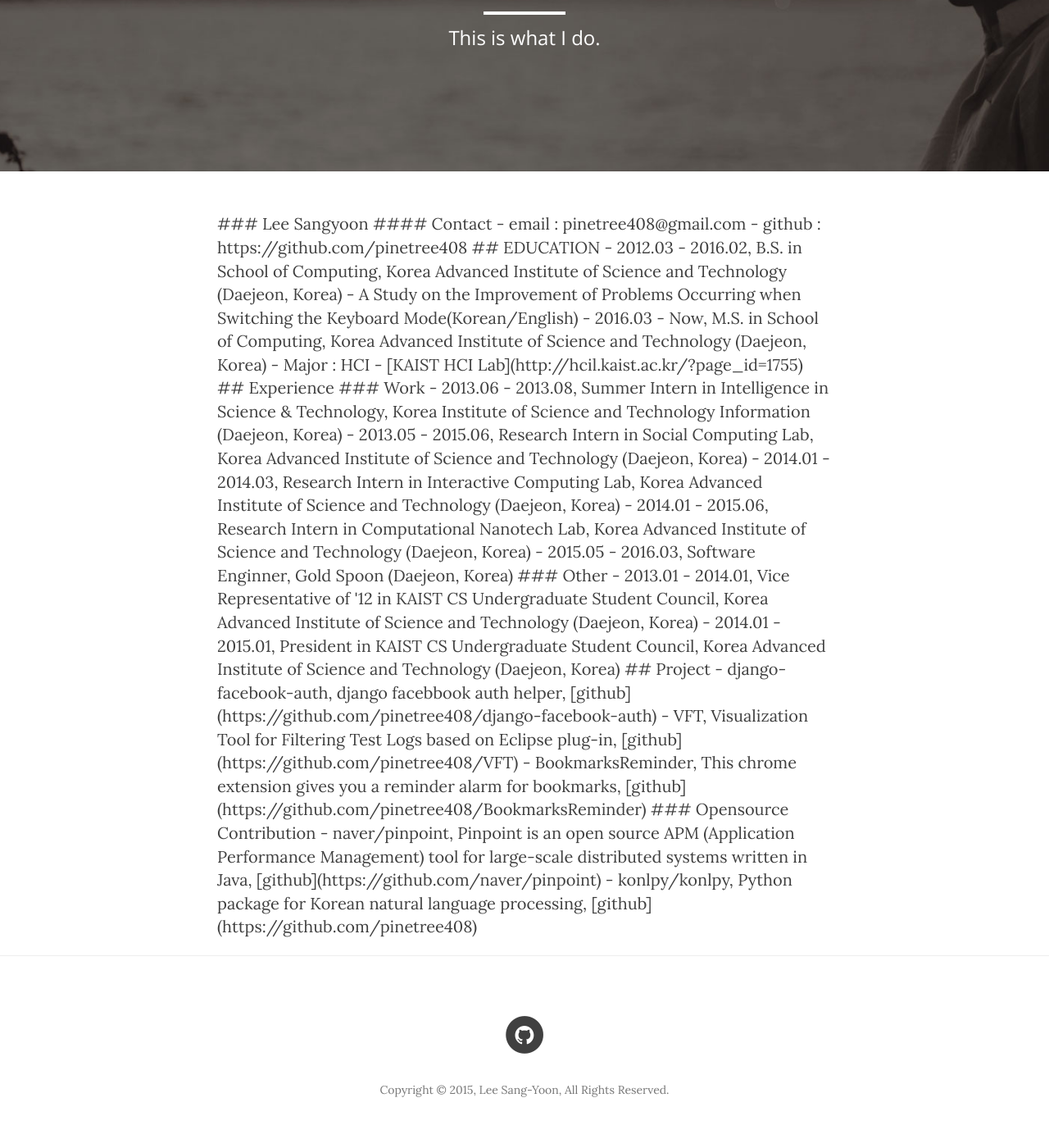
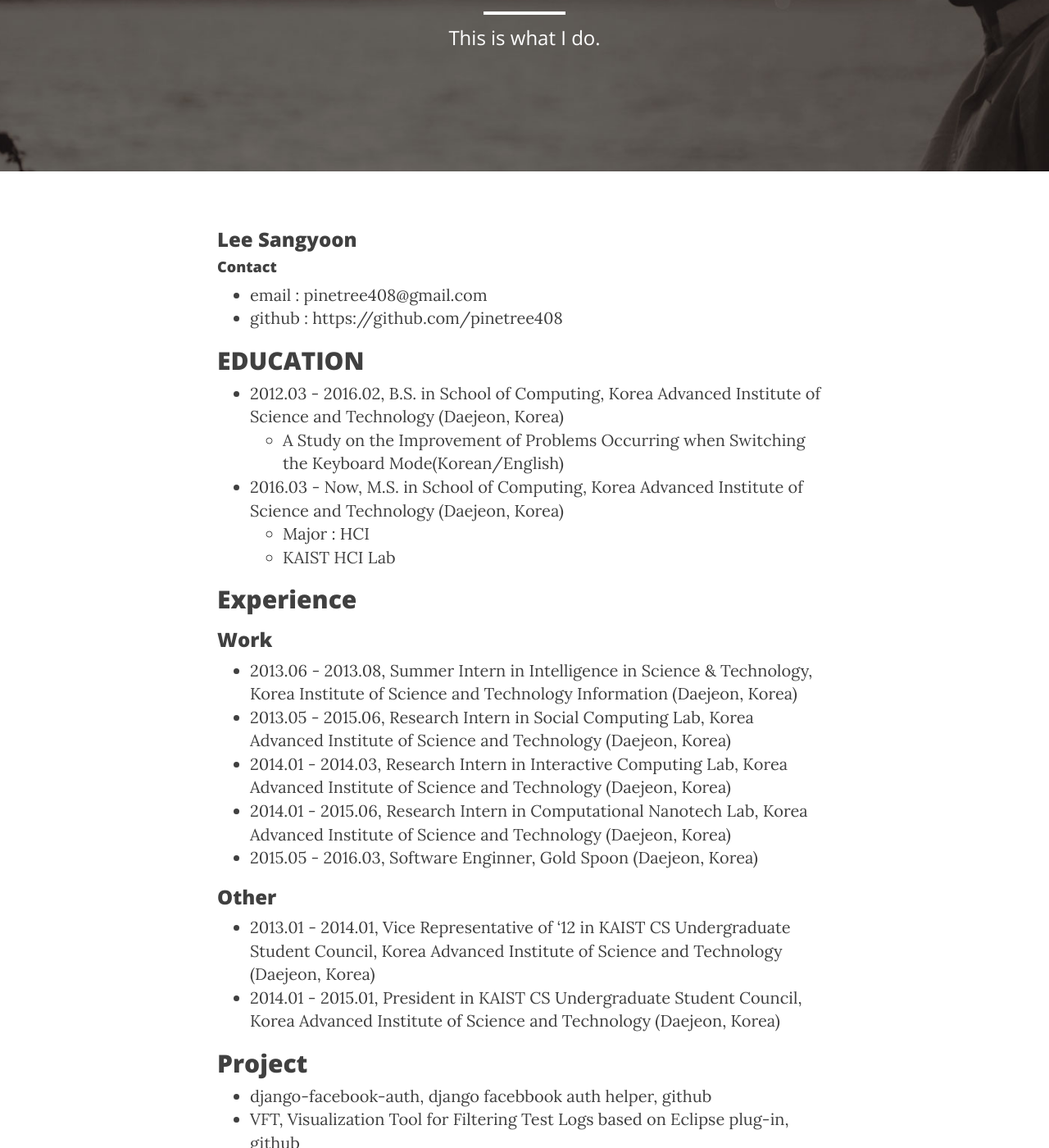
Before and after one commit to pinetree408/pinetree408.github.io, a Jekyll site: the page built from about/index.markdown, in a window 1280 px wide and 1400 px high, scrolled down 239 px. Shown: the whole window at 82% size. Built offline with Jekyll 4.4.1, drawn with Linux system fonts in a browser that asks for light colours; nearby versions of some CDN libraries; our own code applies the rules of GitHub Pages for plain Markdown files; some of the changed text lies outside the part shown.

Commit message:
Change md format to markdown

```diff
--- a/about/index.html
+++ b/about/index.markdown
@@ -2,7 +2,6 @@
 layout: about
 ---
 
-<div markdown="1">
 ### Lee Sangyoon
 
 #### Contact
@@ -43,4 +42,3 @@
 
 - naver/pinpoint, Pinpoint is an open source APM (Application Performance Management) tool for large-scale distributed systems written in Java, [github](https://github.com/naver/pinpoint)
 - konlpy/konlpy, Python package for Korean natural language processing, [github](https://github.com/pinetree408)
-</div>
```
